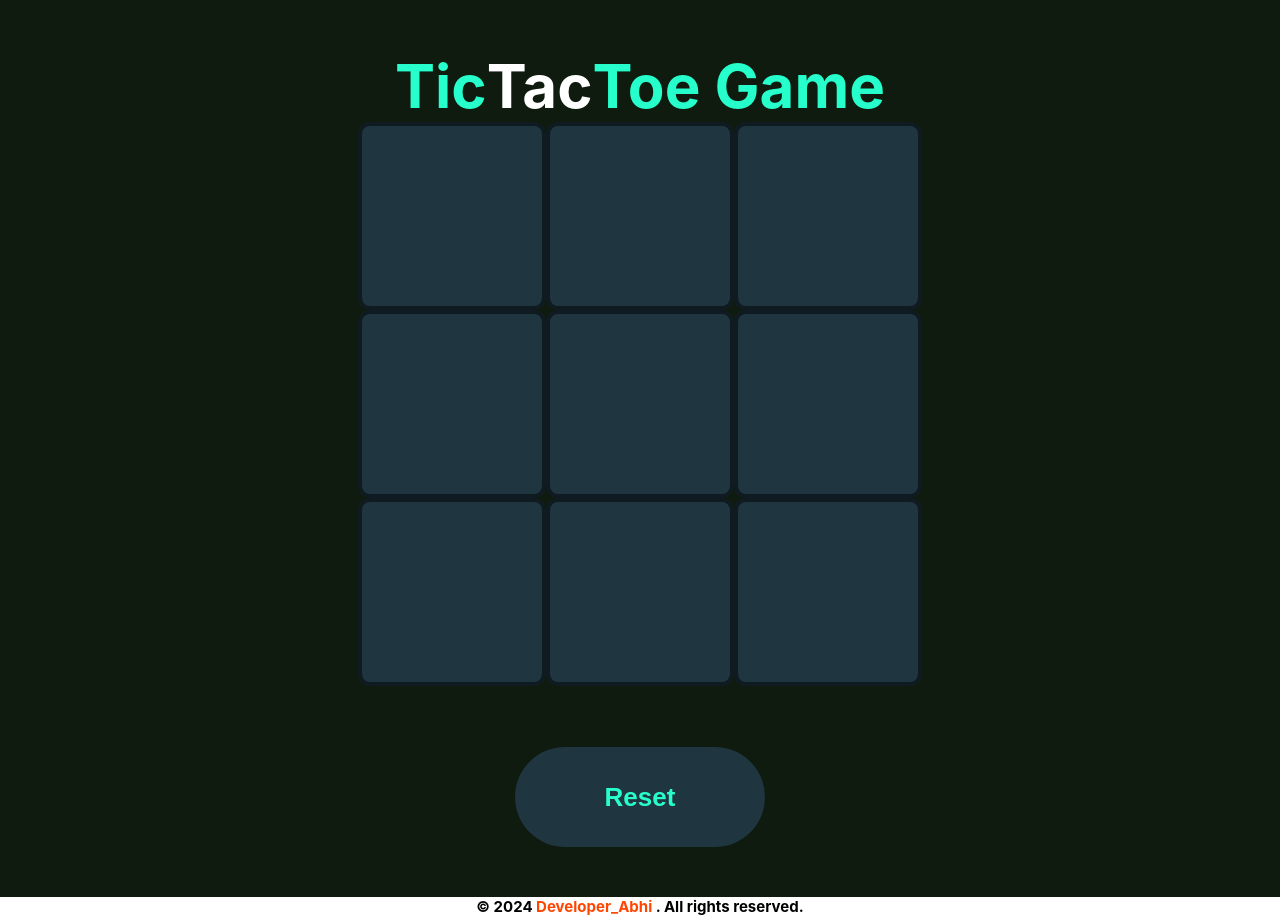
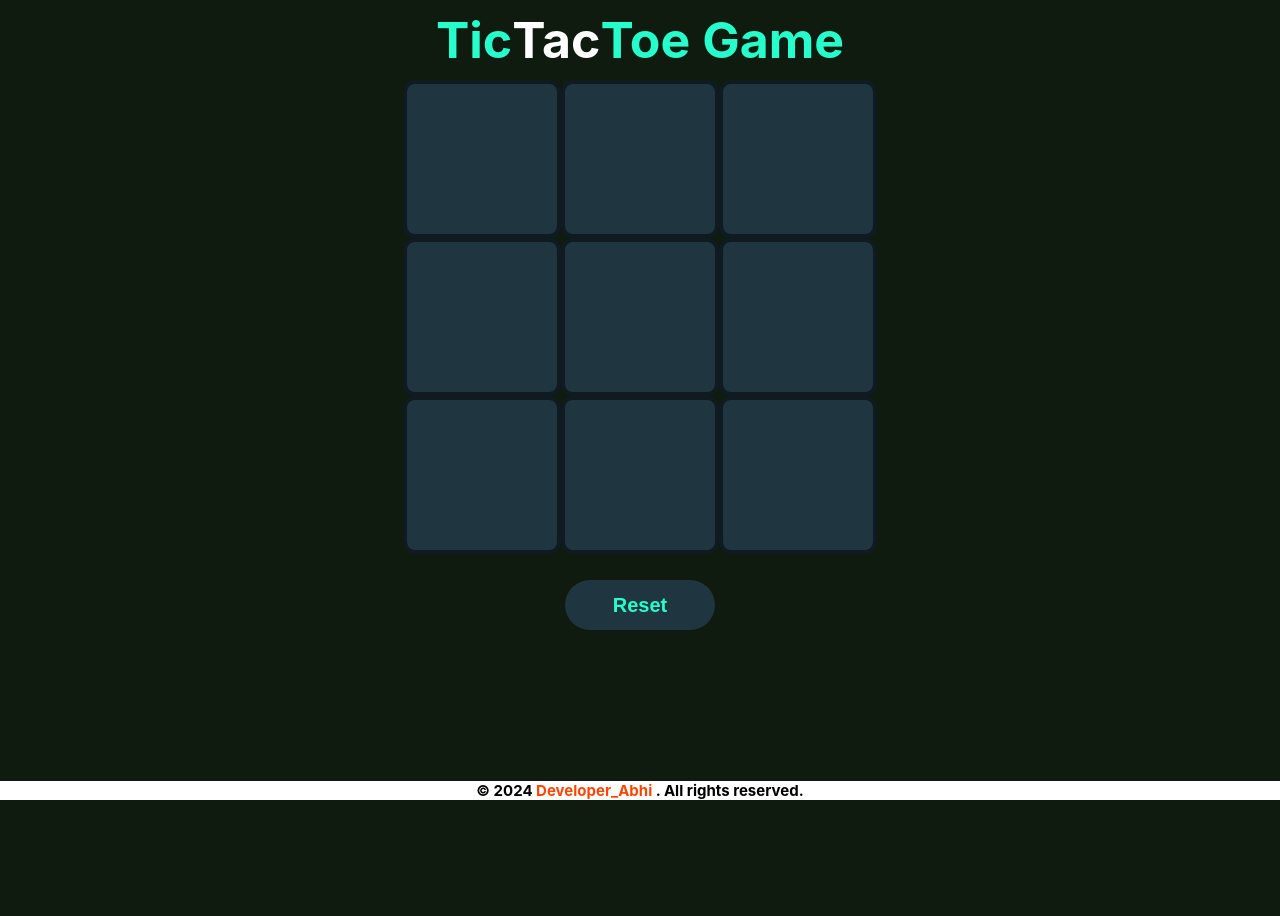
Before and after one commit to Abhishekkumar2001/TicTacToe, a React (Create React App) app: page / in a window 1280 px wide. After the commit the page ends 800 px from the top, so only its background shows below. Built offline with nearby package versions, Linux system fonts and the light colour scheme.

Commit message:
Update CSS

```diff
--- a/src/Components/TicTacToe/TicTacToe.css
+++ b/src/Components/TicTacToe/TicTacToe.css
@@ -6,8 +6,8 @@
     text-align: center;
 }
 .title{
-    margin-top: 50px;
-    font-size: 60px;
+    margin-top: 10px;
+    font-size: 50px;
     display: flex;
     justify-content: center;
     align-items: center;
@@ -18,33 +18,33 @@
 }
 
 .reset{
-    width: 250px;
-    height: 100px;
+    width: 150px;
+    height: 50px;
     border: none;
     outline: none;
     cursor: pointer;
     border-radius: 50px;
     background-color: #1f3540;
-    font-size: 26px;
+    font-size: 20px;
     font-weight: bolder;
     color: #26ffcb;
-    margin-top: 25px;
-    margin-bottom: 50px;
 }
 .reset:hover{
     background-color: #26ffcb;
     color: #0f1b21;
 }
 .board{
-    height: 600px;
+    height: 500px;
     width: 564px;
     display: flex;
+    justify-content: center;
     margin: auto;
+    padding-top: 10px;
 }
 .boxes{
     display: flex;
-    height: 180px;
-    width: 180px;
+    height: 150px;
+    width: 150px;
     background: #1f3540;
     border: 4px solid #0f1b21;
     border-radius: 12px;
@@ -64,6 +64,8 @@ footer{
     color: black;
     font-size: 15px;
     font-weight: bold;
+    bottom: 0%;
+    position: fixed;
 }
 footer a{
     text-decoration: none;
@@ -125,10 +127,12 @@ footer a{
     footer{
         padding: 5px;
         width: 100%;
-        background-color: white;
+        background-color: #fff;
         color: black;
         font-size: 10px;
         font-weight: bold;
+        bottom: 0%;
+        position: fixed;
     }
 
 
```
